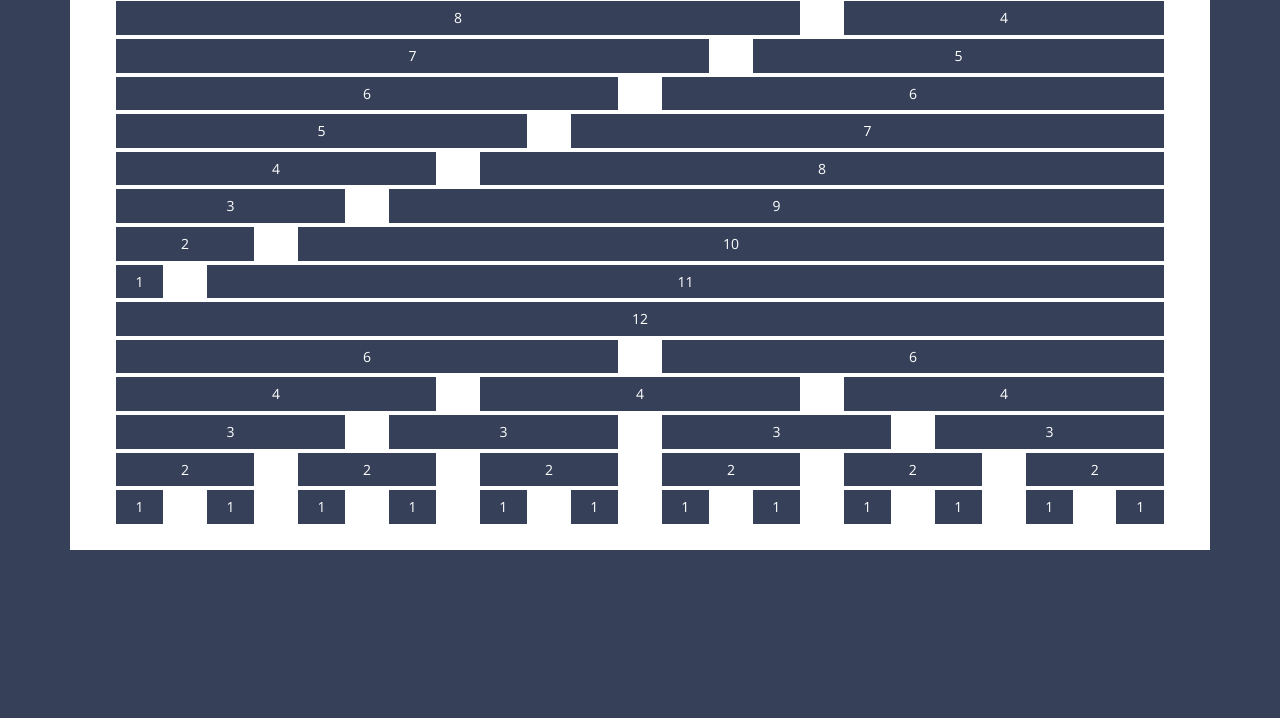
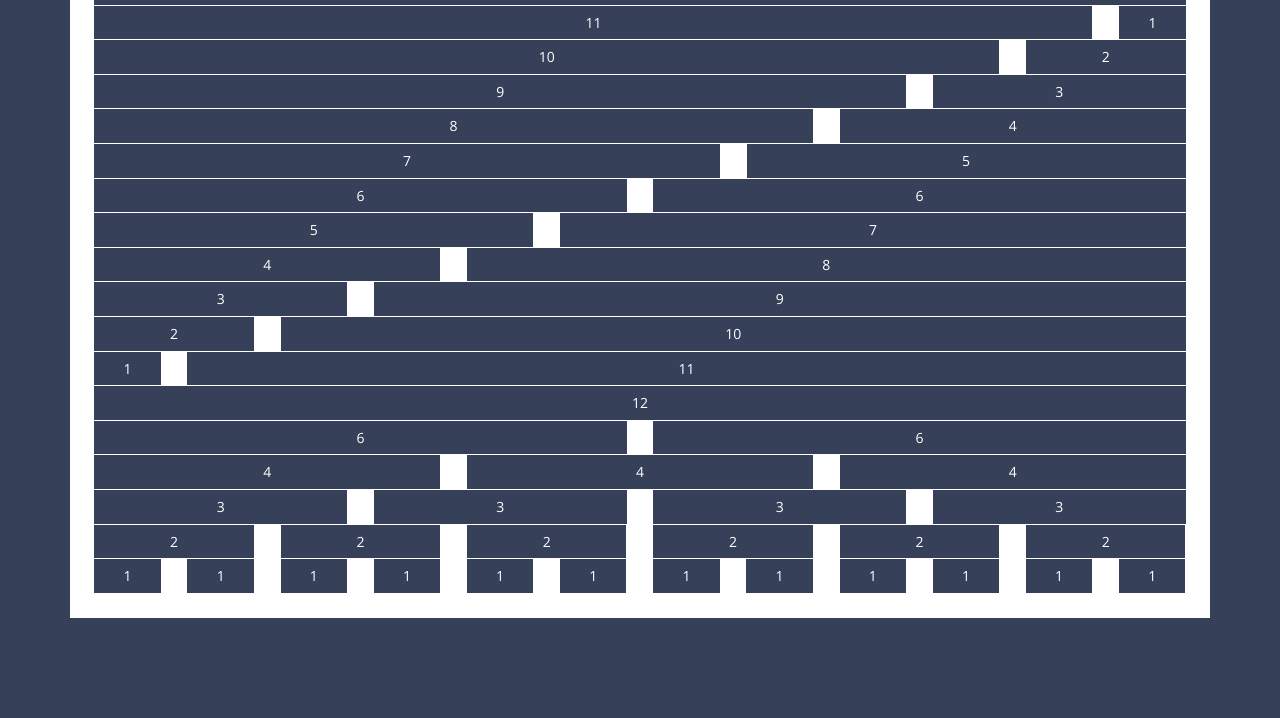
Before and after one commit to AntonBoshoff/Embryonic, a website: page index.html in a window 1280 px wide. Shown: the part 275-993 px from the top of the page. Before the commit the page ends 925 px from the top, so only its background shows below. Drawn offline with nearby package versions, Linux system fonts and the light colour scheme.

Commit message:
final responsive grid structure

```diff
--- a/dev-assets/scss/global.scss
+++ b/dev-assets/scss/global.scss
@@ -76,22 +76,14 @@ textarea { resize: vertical; }
 
 
 /* === EMBRYONIC GRID === */
-.em-contain { padding: 24px; width: 100%; float: left; background: $clearColor;
+.em-contain { padding: 24px; width: 100%; float: left; position: relative; left: 0; background: $clearColor;
     @include boxSize(border-box);
+    @include transition(all, 0.4s, ease);
     .em-row { width: 100%; float: left;
-        .em-cell { }
-        .em-cell-12, .em-cell-11,
-        .em-cell-10, .em-cell-9,
-        .em-cell-8, .em-cell-7,
-        .em-cell-6, .em-cell-5,
-        .em-cell-4, .em-cell-3,
-        .em-cell-2, .em-cell-1 { width: 100%; float: left; margin: 0; }
-        .fill-cell { background: $mainColor; color: $clearColor; text-align: center; margin-top: 2px !important; margin-bottom: 2px !important; padding: 4px 0; font-size: 14px; }
+        .em-cell { width: 100%; float: left; }
+        .fill-cell { color: $clearColor; background: $mainColor; text-align: center; padding: 4px 0; font-size: 14px; border-bottom: 1px solid #ffffff; }
     }
 }
-// .em-body-fluid { max-width: 1188px; }
-
-
 
 
 /* === IE8 FIXES === */
@@ -108,7 +100,23 @@ textarea { resize: vertical; }
 
 
 /* === EMBRYONIC GRID === */
-.em-contain { width: 460px; position: relative; margin: 0 0 0 -230px; left: 50%; }
+.em-contain { width: 460px; margin: 0 0 0 -230px; left: 50%;
+    .em-row { width: 105%; margin-left: -2.5%;
+        .em-cell { margin: 0 2.5%; }
+        .em-cell-12 { width: 95%; }
+        .em-cell-11 { width: 86.666666%; }
+        .em-cell-10 { width: 78.333333%; }
+        .em-cell-9  { width: 70%; }
+        .em-cell-8  { width: 61.666666%; }
+        .em-cell-7  { width: 53.333333%; }
+        .em-cell-6  { width: 45%; }
+        .em-cell-5  { width: 36.666666%; }
+        .em-cell-4  { width: 28.333333%; }
+        .em-cell-3  { width: 20%; }
+        .em-cell-2  { width: 11.666666%; }
+        .em-cell-1  { width: 3.333333%; }
+    }
+}
 
 
 }
@@ -120,7 +128,7 @@ textarea { resize: vertical; }
 
 /* === EMBRYONIC GRID === */
 .em-contain { width: 748px; margin: 0 0 0 -374px;
-    .em-row {
+    .em-row { width: 104%; margin-left: -2%;
         .em-cell { margin: 0 2%; }
         .em-cell-12 { width: 96%; }
         .em-cell-11 { width: 87.666666%; }
@@ -145,7 +153,23 @@ textarea { resize: vertical; }
 
 
 /* === EMBRYONIC GRID === */
-.em-contain { width: 940px; margin: 0 0 0 -470px; }
+.em-contain { width: 940px; margin: 0 0 0 -470px;
+    .em-row { width: 103%; margin-left: -1.5%;
+        .em-cell { margin: 0 1.5%; }
+        .em-cell-12 { width: 97%; }
+        .em-cell-11 { width: 88.666666%; }
+        .em-cell-10 { width: 80.333333%; }
+        .em-cell-9  { width: 72%; }
+        .em-cell-8  { width: 63.666666%; }
+        .em-cell-7  { width: 55.333333%; }
+        .em-cell-6  { width: 47%; }
+        .em-cell-5  { width: 38.666666%; }
+        .em-cell-4  { width: 30.333333%; }
+        .em-cell-3  { width: 22%; }
+        .em-cell-2  { width: 13.666666%; }
+        .em-cell-1  { width: 5.333333%; }
+    }
+}
 
 
 }
@@ -156,7 +180,23 @@ textarea { resize: vertical; }
 
 
 /* === EMBRYONIC GRID === */
-.em-contain { width: 1140px; margin: 0 0 0 -570px; }
+.em-contain { width: 1140px; margin: 0 0 0 -570px;
+    .em-row { width: 102.4%; margin-left: -1.2%;
+        .em-cell { margin: 0 1.2%; }
+        .em-cell-12 { width: 97.6%; }
+        .em-cell-11 { width: 89.266666%; }
+        .em-cell-10 { width: 80.933333%; }
+        .em-cell-9  { width: 72.6%; }
+        .em-cell-8  { width: 64.266666%; }
+        .em-cell-7  { width: 55.933333%; }
+        .em-cell-6  { width: 47.6%; }
+        .em-cell-5  { width: 39.266666%; }
+        .em-cell-4  { width: 30.933333%; }
+        .em-cell-3  { width: 22.6%; }
+        .em-cell-2  { width: 14.266666%; }
+        .em-cell-1  { width: 5.933333%; }
+    }
+}
 
 
 }
--- a/index.html
+++ b/index.html
@@ -20,11 +20,11 @@
 
         <div class="em-contain">
 
-            <!-- <div class="em-row">
+            <div class="em-row">
                 <div class="em-cell em-cell-12">
                     <h1>This is Embryonic!!</h1>
                 </div>
-            </div> -->
+            </div>
 
             <div class="em-row">
                 <div class="em-cell em-cell-12 fill-cell">12</div>
```
Also changed, not shown: assets/css/global.css.
